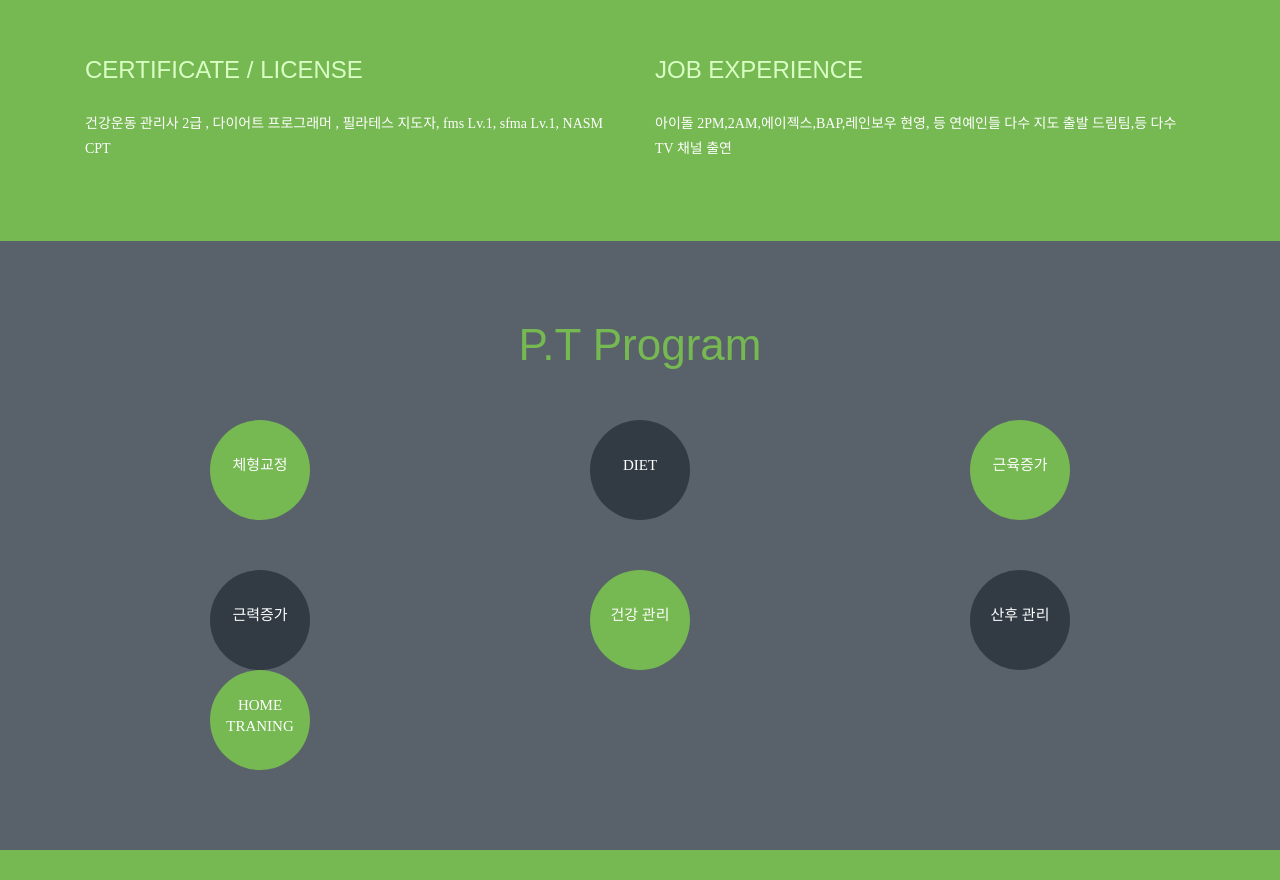
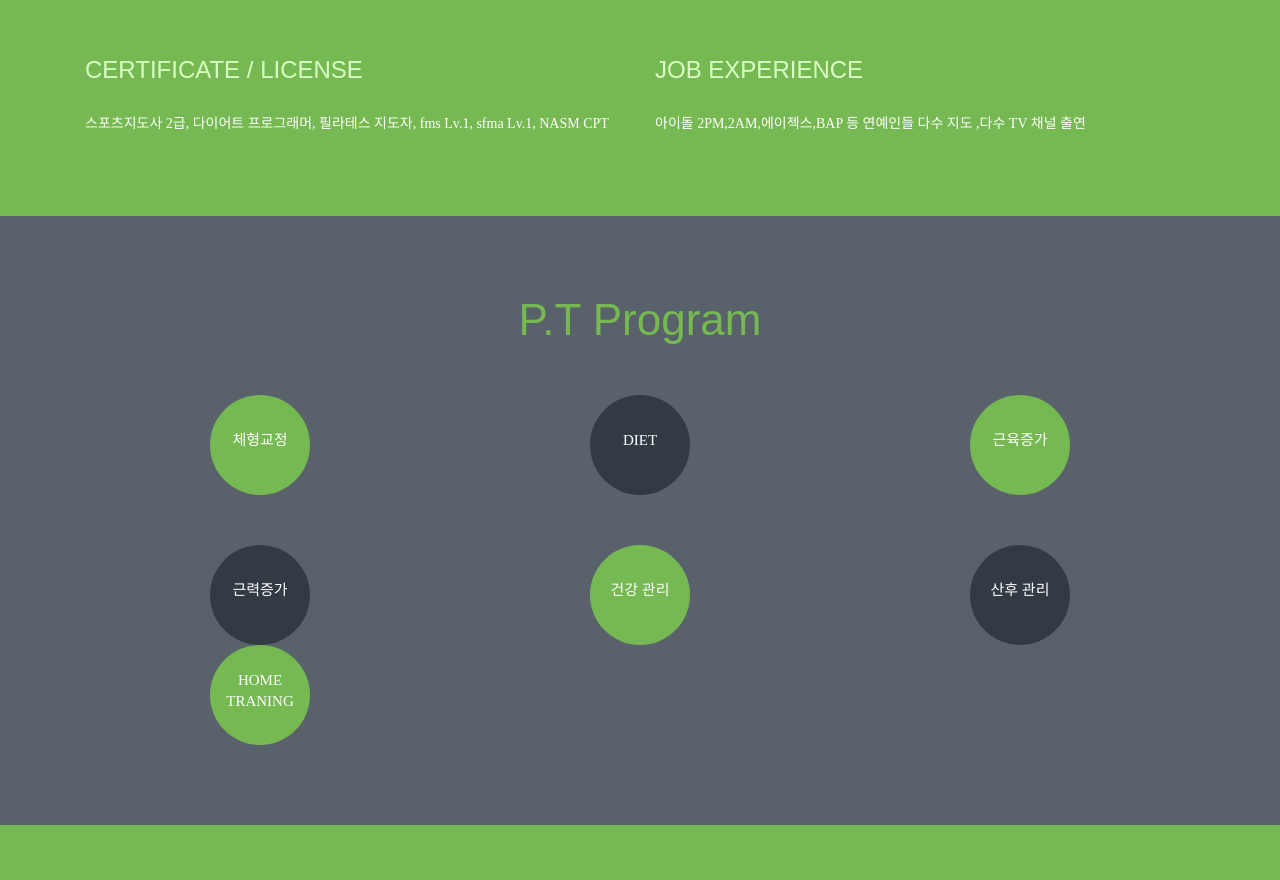
Before and after one commit to 1019jsw/profile, a plain HTML site: page index.html in a window 1280 px wide. Shown: the part 881-1761 px from the top of the page. Drawn offline with Linux system fonts and the light colour scheme.

Commit message:
Update index.html

```diff
--- a/index.html
+++ b/index.html
@@ -7,7 +7,7 @@ License URL: http://creativecommons.org/licenses/by/3.0/
 <!DOCTYPE html>
 <html>
 <head>
-	<title>퍼스널 트레이너 김문수입니다.</title>
+	<title>Personal Trainer 김문수입니다.</title>
 	<!--fonts-->
 		<!-- <link href='//fonts.googleapis.com/css?family=Jockey+One' rel='stylesheet' type='text/css'>
 		<link href='//fonts.googleapis.com/css?family=Open+Sans:300italic,400italic,600italic,700italic,800italic,400,300,600,700,800' rel='stylesheet' type='text/css'> -->
@@ -16,7 +16,7 @@ License URL: http://creativecommons.org/licenses/by/3.0/
 			<link href="css/style.css" rel="stylesheet" type="text/css" media="all" />
 		<meta name="viewport" content="width=device-width, initial-scale=1">
 		<meta http-equiv="Content-Type" content="text/html; charset=utf-8" />
-		<meta content='퍼스널 트레이너 김문수입니다.' property='og:title'>
+		<meta content='Personal Trainer 김문수입니다.' property='og:title'>
 		<meta content='images/resize_moonsoo.jpg' property='og:image'>
 
 		<script type="application/x-javascript"> addEventListener("load", function() { setTimeout(hideURLbar, 0); }, false); function hideURLbar(){ window.scrollTo(0,1); } </script>
@@ -92,12 +92,12 @@ License URL: http://creativecommons.org/licenses/by/3.0/
 		<div class="about-grids">
 		   	<div class="col-md-6 about-grid">
 		   		<h4>Certificate / License</h4>
-		   		<p>건강운동 관리사 2급 , 다이어트 프로그래머 , 필라테스 지도자, fms Lv.1, sfma Lv.1, NASM CPT</p>
+		   		<p>스포츠지도사 2급, 다이어트 프로그래머, 필라테스 지도자, fms Lv.1, sfma Lv.1, NASM CPT</p>
 		   	</div>
 		   	<div class="col-md-6 about-grid">
 		   		<h4>Job Experience</h4>
-		   		<p>아이돌 2PM,2AM,에이젝스,BAP,레인보우 현영, 등 연예인들 다수 지도
-                출발 드림팀,등 다수 TV 채널 출연</p>
+		   		<p>아이돌 2PM,2AM,에이젝스,BAP 등 연예인들 다수 지도
+                ,다수 TV 채널 출연</p>
 		   	</div>
 		   	<div class="clearfix"> </div>
 		</div>
```
